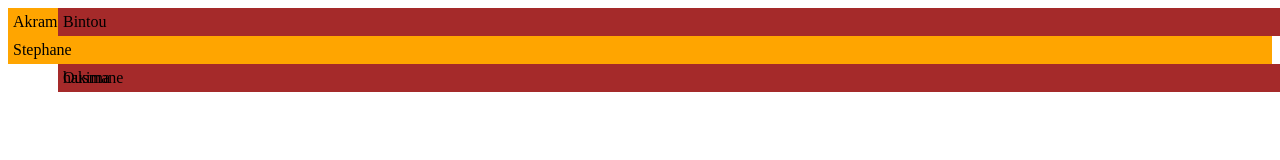
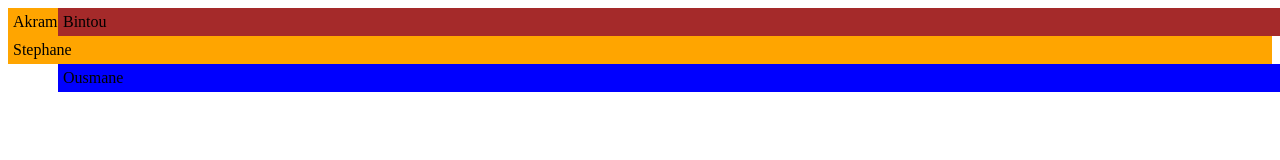
Before and after one commit to saoT/merge-training, a plain HTML site: page index.html in a window 1280 px wide. Shown: the top 160 px of the page. Drawn offline with Linux system fonts and the light colour scheme.

Commit message:
add workOusm

```diff
--- a/index.css
+++ b/index.css
@@ -69,6 +69,6 @@
 	background-color: green;
 }
 
-#hassan {
+#ousmane {
 	background-color: blue;
 }
```
